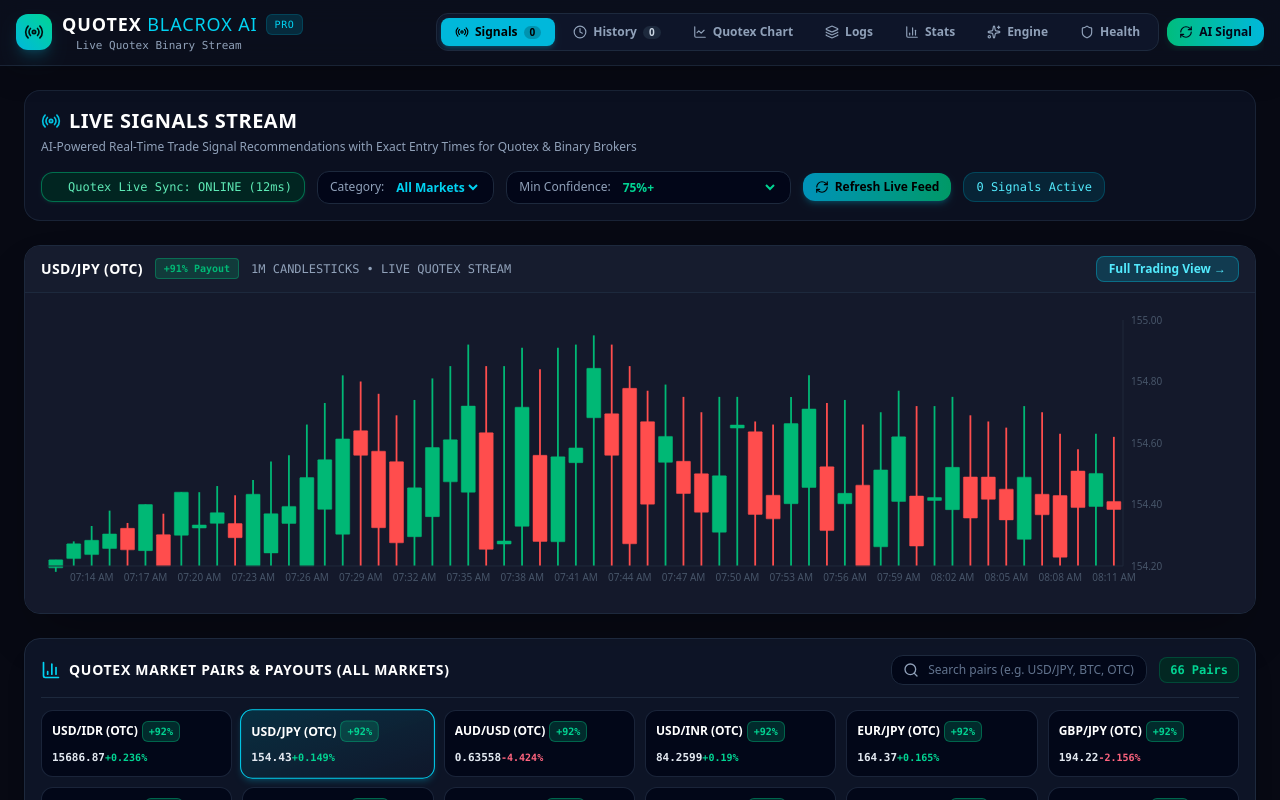
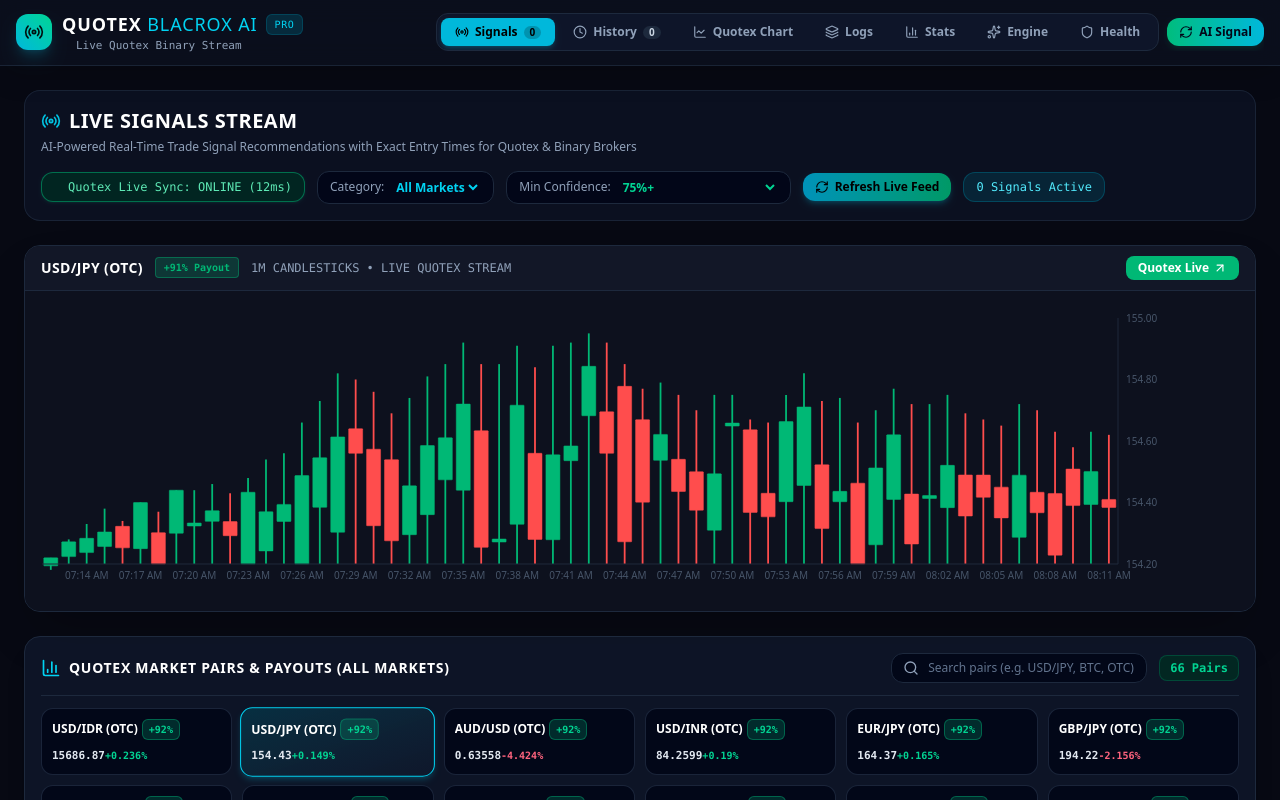
Before and after one commit to rohiiitwc/blacrox.ai, a Next.js app: page / in a window 1280 px wide. Shown: the top 800 px of the page. Built offline with nearby package versions, Linux system fonts and the light colour scheme.

Commit message:
Keep clean 1M candlestick live stream chart focused on Quotex candles

```diff
--- a/src/app/page.tsx
+++ b/src/app/page.tsx
@@ -484,8 +484,8 @@
 
             {/* LIVE QUOTEX 1M CANDLESTICK CHART BANNER */}
             {selectedPair && (
-              <div className="bg-[#101422] border border-slate-800 rounded-2xl overflow-hidden shadow-2xl space-y-0">
-                <div className="bg-[#161c2e] px-4 py-2.5 border-b border-slate-800 flex items-center justify-between">
+              <div className="bg-[#0b0e19] border border-slate-800 rounded-2xl overflow-hidden shadow-2xl space-y-0">
+                <div className="bg-[#121727] px-4 py-2.5 border-b border-slate-800 flex items-center justify-between">
                   <div className="flex items-center gap-3">
                     <span className="font-extrabold text-sm text-white tracking-wide">{selectedPair.name}</span>
                     <span className="bg-[#00b875]/20 text-[#00b875] text-[10px] font-mono font-black px-2 py-0.5 rounded border border-[#00b875]/40">
@@ -496,19 +496,22 @@
                     </span>
                   </div>
                   <div className="flex items-center gap-2">
-                    <button
-                      onClick={() => setActiveTab('chart')}
-                      className="bg-cyan-500/20 hover:bg-cyan-500/30 text-cyan-300 border border-cyan-500/40 text-xs font-bold px-3 py-1 rounded-lg transition-colors"
+                    <a
+                      href="https://qxbroker.com/en/trade"
+                      target="_blank"
+                      rel="noopener noreferrer"
+                      className="bg-[#00b875] hover:bg-[#00a368] text-white text-xs font-bold px-3 py-1 rounded-lg transition-colors flex items-center gap-1"
                     >
-                      Full Trading View →
-                    </button>
+                      <span>Quotex Live</span>
+                      <ArrowUpRight className="w-3.5 h-3.5" />
+                    </a>
                   </div>
                 </div>
 
-                <div className="p-3 bg-[#14192b] relative h-[320px] w-full">
+                <div className="p-3 bg-[#0d111e] relative h-[320px] w-full">
                   {/* Candlestick Chart */}
                   <ResponsiveContainer width="100%" height="100%">
-                    <BarChart data={candles} barCategoryGap="10%" margin={{ top: 15, right: 60, left: 10, bottom: 5 }}>
+                    <BarChart data={candles} barCategoryGap="10%" margin={{ top: 15, right: 65, left: 5, bottom: 5 }}>
                       <XAxis
                         dataKey="timestamp"
                         tickFormatter={(ts) => {
```
